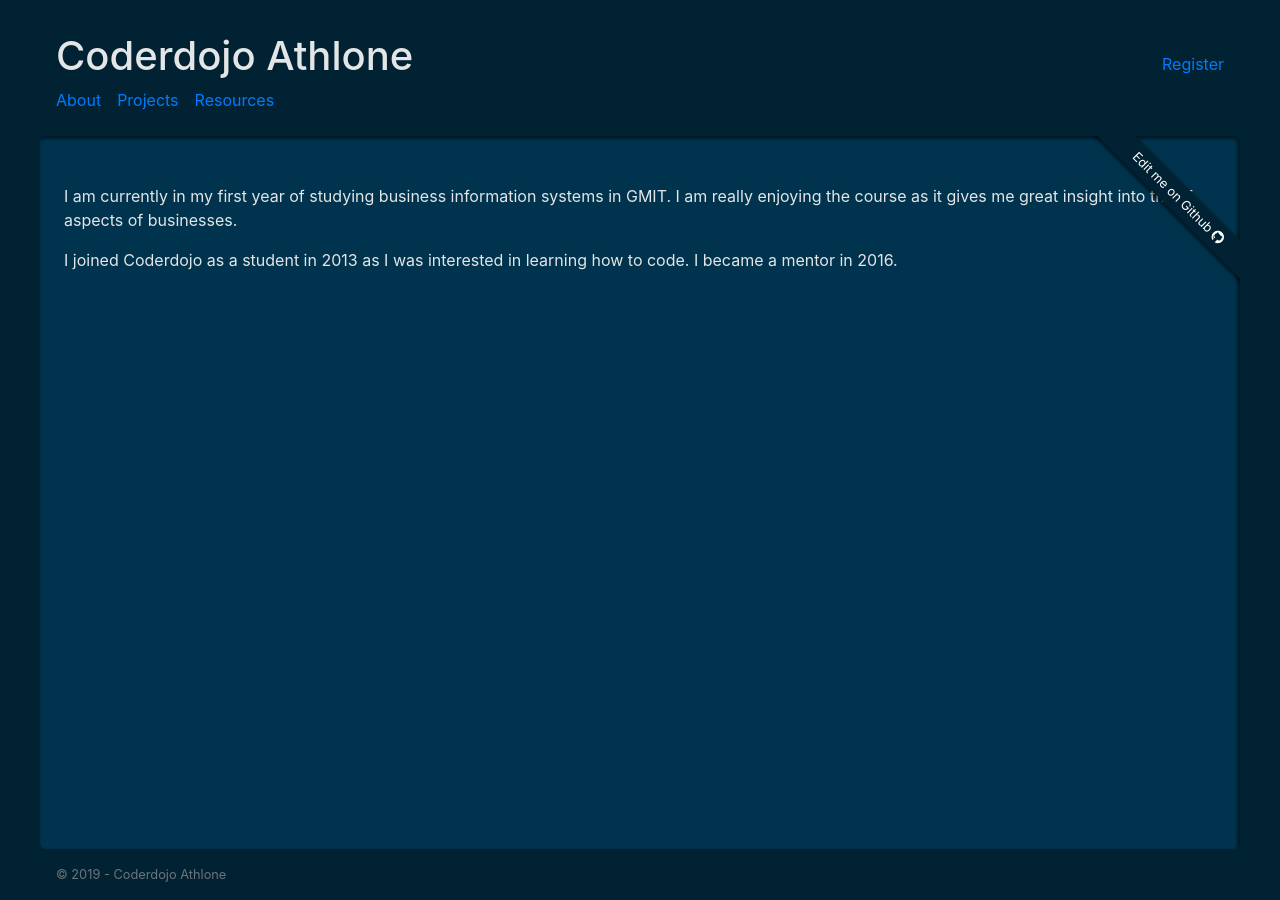
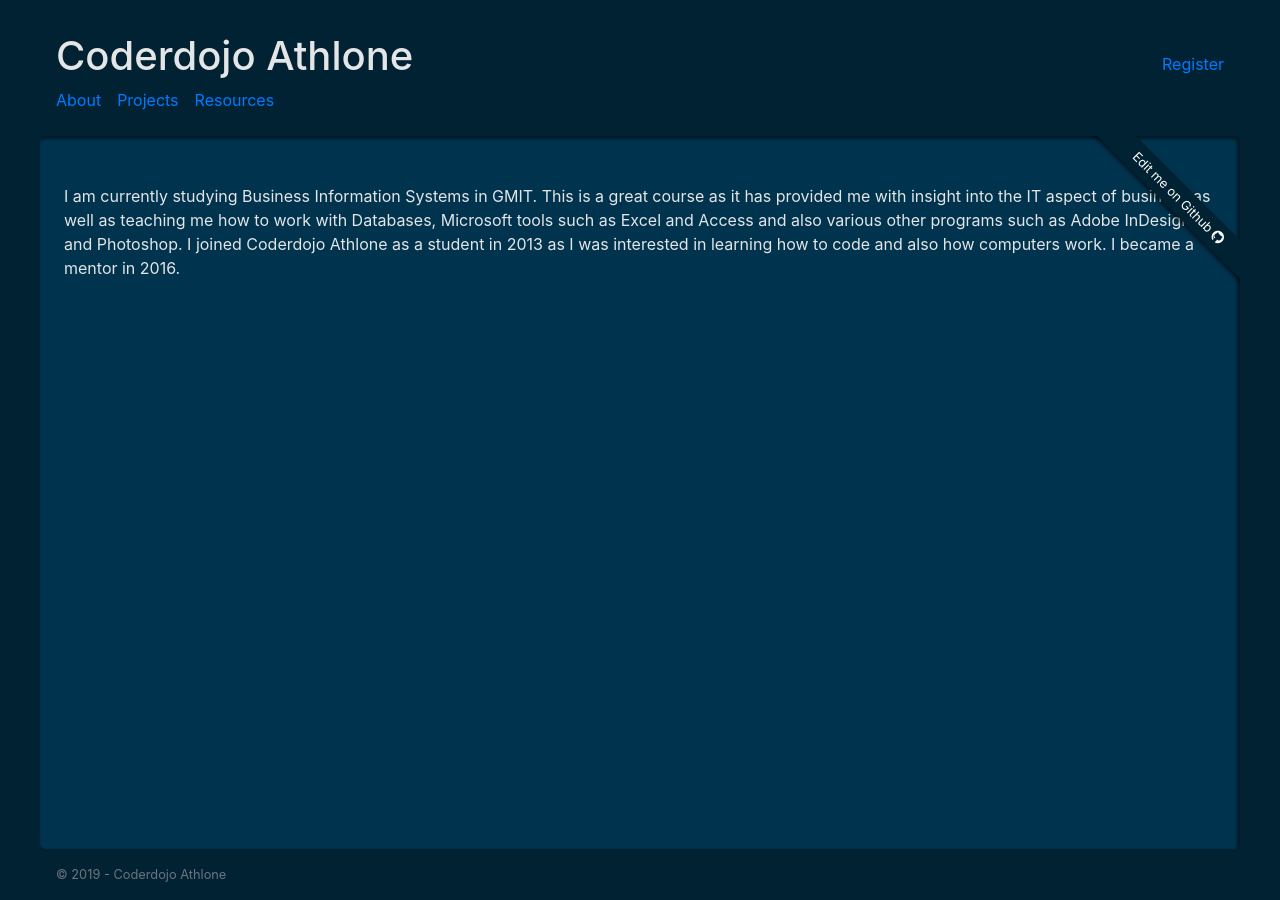
Before and after one commit to CoderdojoAthlone/coderdojoathlone.github.io, a Jekyll site: the page built from pages/en/about/mentors/ronan.md, in a window 1280 px wide. Built offline with Jekyll 4.4.1, drawn with Linux system fonts in a browser that asks for light colours; our own code applies the rules of GitHub Pages for plain Markdown files.

Commit message:
Update ronan.md

```diff
--- a/pages/en/about/mentors/ronan.md
+++ b/pages/en/about/mentors/ronan.md
@@ -5,7 +5,7 @@
 caption:    assets/images/web-class.png
 ---
 
-I am currently in my first year of studying business information systems in GMIT.
-I am really enjoying the course as it gives me great insight into the IT aspects of businesses.
-
-I joined Coderdojo as a student in 2013 as I was interested in learning how to code. I became a mentor in 2016.
+I am currently studying Business Information Systems in GMIT.
+This is a great course as it has provided me with insight into the IT aspect of business as well as teaching me how to work with Databases, Microsoft tools such as Excel and Access and also various other programs such as Adobe InDesign and Photoshop.
+I joined Coderdojo Athlone as a student in 2013 as I was interested in learning how to code and also how computers work.
+I became a mentor in 2016.
```
